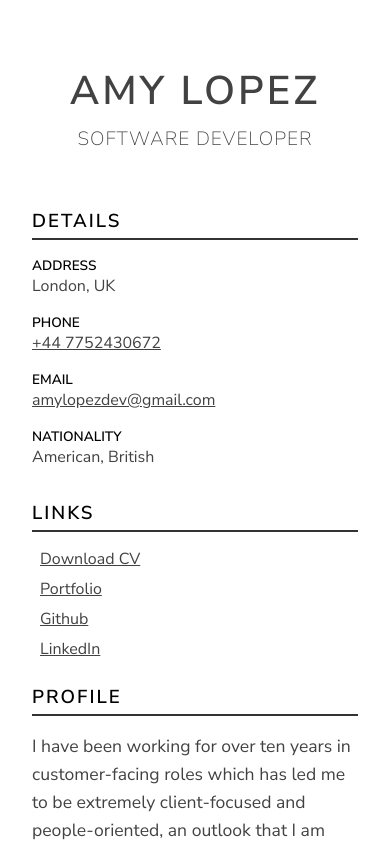
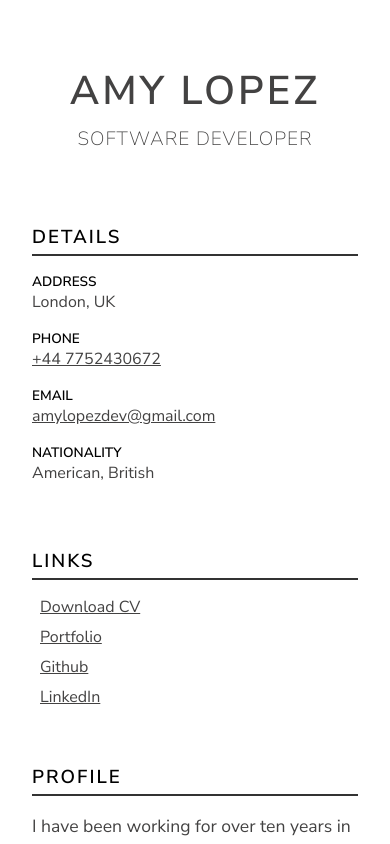
Before and after one commit to amydevlondon/CV-Website, a React (Create React App) app: page / in a window 390 px wide. Shown: the top 844 px of the page. Built offline with nearby package versions, Linux system fonts and the light colour scheme.

Commit message:
add padding to sections on mobile

```diff
--- a/src/index.css
+++ b/src/index.css
@@ -22,7 +22,7 @@ main {
 	grid-template-areas: "a" "b" "c" "f" "g" "d" "h" "e" "i";
 }
 section {
-	padding: .5rem 0;
+	padding: 1.5rem 0;
 }
 .section-title {
 	color: black;
```
